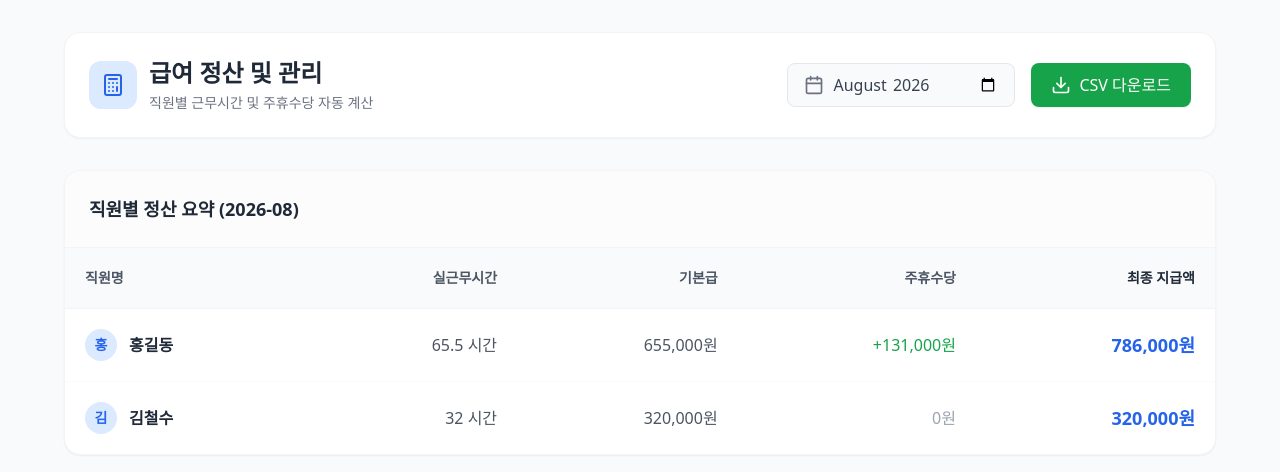
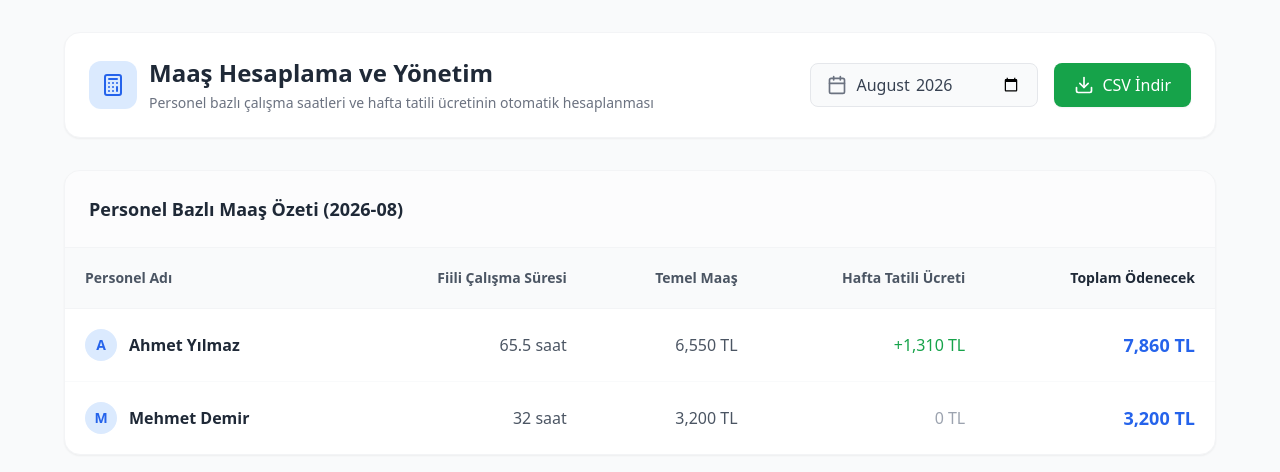
Before and after one commit to aytekin827/inseoul_attendance, a Next.js app: page /admin/payroll in a window 1280 px wide. Shown: the top 472 px of the page. Built offline with nearby package versions, Linux system fonts and the light colour scheme.

Commit message:
터키어수정

```diff
--- a/app/admin/page.tsx
+++ b/app/admin/page.tsx
@@ -11,7 +11,7 @@ export default function AdminDashboard() {
       {/* Sidebar */}
       <aside className="w-64 bg-white border-r border-gray-200">
         <div className="p-6">
-          <h2 className="text-xl font-bold text-gray-800">사장님 대시보드</h2>
+          <h2 className="text-xl font-bold text-gray-800">Yönetici Paneli</h2>
         </div>
         <nav className="space-y-1 px-4">
           <button
@@ -19,21 +19,21 @@ export default function AdminDashboard() {
             className={`w-full flex items-center p-3 rounded-lg transition-colors ${activeTab === 'realtime' ? 'bg-blue-50 text-blue-600 font-medium' : 'text-gray-600 hover:bg-gray-50'}`}
           >
             <Clock className="w-5 h-5 mr-3" />
-            실시간 근무 보드
+            Canlı Çalışma Panosu
           </button>
           <button
             onClick={() => setActiveTab("records")}
             className={`w-full flex items-center p-3 rounded-lg transition-colors ${activeTab === 'records' ? 'bg-blue-50 text-blue-600 font-medium' : 'text-gray-600 hover:bg-gray-50'}`}
           >
             <CalendarDays className="w-5 h-5 mr-3" />
-            월별 근태 목록
+            Aylık Çalışma Kayıtları
           </button>
           <button
             onClick={() => setActiveTab("employees")}
             className={`w-full flex items-center p-3 rounded-lg transition-colors ${activeTab === 'employees' ? 'bg-blue-50 text-blue-600 font-medium' : 'text-gray-600 hover:bg-gray-50'}`}
           >
             <Users className="w-5 h-5 mr-3" />
-            직원 관리
+            Personel Yönetimi
           </button>
         </nav>
       </aside>
@@ -49,29 +49,28 @@ export default function AdminDashboard() {
 }
 
 // -------------------------------------------------------------
-// 하위 컴포넌트들 (실제 구현 시 데이터를 Supabase에서 불러와야 합니다)
+// 하위 컴포넌트들
 // -------------------------------------------------------------
 
 function RealtimeBoard() {
   return (
     <div className="animate-in fade-in duration-300">
-      <h3 className="text-2xl font-bold mb-6 text-gray-800">실시간 근무 보드</h3>
+      <h3 className="text-2xl font-bold mb-6 text-gray-800">Canlı Çalışma Panosu</h3>
       <div className="grid grid-cols-1 md:grid-cols-2 lg:grid-cols-3 gap-6">
-        {/* 임시 카드 UI (DB 연동 시 map으로 렌더링) */}
         <div className="bg-white p-6 rounded-2xl shadow-sm border border-gray-100">
           <div className="flex justify-between items-start mb-4">
             <div>
-              <h4 className="text-lg font-bold text-gray-800">홍길동</h4>
-              <p className="text-sm text-gray-500 mt-1">출근: 오늘 09:00</p>
+              <h4 className="text-lg font-bold text-gray-800">Ahmet Yılmaz</h4>
+              <p className="text-sm text-gray-500 mt-1">Giriş: Bugün 09:00</p>
             </div>
             <span className="px-3 py-1 bg-green-100 text-green-700 text-xs font-bold rounded-full">
-              근무중
+              Çalışıyor
             </span>
           </div>
           <div className="pt-4 border-t border-gray-50">
-            <p className="text-sm text-gray-500 mb-1">현재 근무 시간</p>
+            <p className="text-sm text-gray-500 mb-1">Mevcut Çalışma Süresi</p>
             <div className="text-3xl font-bold text-blue-600">
-              2h 30m
+              2sa 30dk
             </div>
           </div>
         </div>
@@ -83,31 +82,30 @@ function RealtimeBoard() {
 function MonthlyRecords() {
   return (
     <div className="animate-in fade-in duration-300">
-      <h3 className="text-2xl font-bold mb-6 text-gray-800">월별 근태 목록</h3>
+      <h3 className="text-2xl font-bold mb-6 text-gray-800">Aylık Çalışma Kayıtları</h3>
       <div className="bg-white rounded-2xl shadow-sm border border-gray-100 overflow-hidden">
         <table className="w-full text-left">
           <thead className="bg-gray-50 border-b border-gray-100">
             <tr>
-              <th className="p-4 text-sm font-semibold text-gray-600">날짜</th>
-              <th className="p-4 text-sm font-semibold text-gray-600">직원명</th>
-              <th className="p-4 text-sm font-semibold text-gray-600">출근 시간</th>
-              <th className="p-4 text-sm font-semibold text-gray-600">퇴근 시간</th>
-              <th className="p-4 text-sm font-semibold text-gray-600">상태</th>
-              <th className="p-4 text-sm font-semibold text-gray-600 text-center">관리</th>
+              <th className="p-4 text-sm font-semibold text-gray-600">Tarih</th>
+              <th className="p-4 text-sm font-semibold text-gray-600">Personel Adı</th>
+              <th className="p-4 text-sm font-semibold text-gray-600">Giriş Saati</th>
+              <th className="p-4 text-sm font-semibold text-gray-600">Çıkış Saati</th>
+              <th className="p-4 text-sm font-semibold text-gray-600">Durum</th>
+              <th className="p-4 text-sm font-semibold text-gray-600 text-center">Yönetim</th>
             </tr>
           </thead>
           <tbody className="divide-y divide-gray-50">
-            {/* 임시 데이터 행 */}
             <tr className="hover:bg-gray-50 transition-colors">
               <td className="p-4 text-gray-800">2026-08-30</td>
-              <td className="p-4 font-medium text-gray-800">홍길동</td>
+              <td className="p-4 font-medium text-gray-800">Ahmet Yılmaz</td>
               <td className="p-4 text-gray-600">09:00</td>
               <td className="p-4 text-gray-600">-</td>
               <td className="p-4">
-                <span className="text-red-500 text-sm font-medium bg-red-50 px-2 py-1 rounded-md">퇴근 미체크</span>
+                <span className="text-red-500 text-sm font-medium bg-red-50 px-2 py-1 rounded-md">Çıkış Yapılmadı</span>
               </td>
               <td className="p-4 text-center">
-                <button className="px-3 py-1 text-sm text-blue-600 bg-blue-50 rounded-lg hover:bg-blue-100 transition-colors font-medium">수정</button>
+                <button className="px-3 py-1 text-sm text-blue-600 bg-blue-50 rounded-lg hover:bg-blue-100 transition-colors font-medium">Düzenle</button>
               </td>
             </tr>
           </tbody>
@@ -121,32 +119,31 @@ function EmployeeManagement() {
   return (
     <div className="animate-in fade-in duration-300">
       <div className="flex justify-between items-center mb-6">
-        <h3 className="text-2xl font-bold text-gray-800">직원 관리</h3>
+        <h3 className="text-2xl font-bold text-gray-800">Personel Yönetimi</h3>
         <button className="bg-blue-600 text-white px-5 py-2.5 rounded-xl font-medium hover:bg-blue-700 transition-colors shadow-sm">
-          + 신규 직원 등록
+          + Yeni Personel Ekle
         </button>
       </div>
       <div className="bg-white rounded-2xl shadow-sm border border-gray-100 overflow-hidden">
         <table className="w-full text-left">
           <thead className="bg-gray-50 border-b border-gray-100">
             <tr>
-              <th className="p-4 text-sm font-semibold text-gray-600">직원명</th>
-              <th className="p-4 text-sm font-semibold text-gray-600">기본 시급</th>
-              <th className="p-4 text-sm font-semibold text-gray-600">상태</th>
-              <th className="p-4 text-sm font-semibold text-gray-600 text-right">관리</th>
+              <th className="p-4 text-sm font-semibold text-gray-600">Personel Adı</th>
+              <th className="p-4 text-sm font-semibold text-gray-600">Saatlik Ücret</th>
+              <th className="p-4 text-sm font-semibold text-gray-600">Durum</th>
+              <th className="p-4 text-sm font-semibold text-gray-600 text-right">Yönetim</th>
             </tr>
           </thead>
           <tbody className="divide-y divide-gray-50">
-            {/* 임시 데이터 행 */}
             <tr className="hover:bg-gray-50 transition-colors">
-              <td className="p-4 font-medium text-gray-800">홍길동</td>
-              <td className="p-4 text-gray-600">10,000원</td>
+              <td className="p-4 font-medium text-gray-800">Ahmet Yılmaz</td>
+              <td className="p-4 text-gray-600">100 TL</td>
               <td className="p-4">
-                <span className="px-3 py-1 bg-green-50 text-green-700 text-xs font-bold rounded-full border border-green-100">활성</span>
+                <span className="px-3 py-1 bg-green-50 text-green-700 text-xs font-bold rounded-full border border-green-100">Aktif</span>
               </td>
               <td className="p-4 text-right">
-                <button className="text-gray-500 hover:text-blue-600 text-sm font-medium mr-4 transition-colors">수정</button>
-                <button className="text-gray-500 hover:text-red-600 text-sm font-medium transition-colors">비활성화</button>
+                <button className="text-gray-500 hover:text-blue-600 text-sm font-medium mr-4 transition-colors">Düzenle</button>
+                <button className="text-gray-500 hover:text-red-600 text-sm font-medium transition-colors">Pasifleştir</button>
               </td>
             </tr>
           </tbody>
--- a/app/admin/payroll/page.tsx
+++ b/app/admin/payroll/page.tsx
@@ -3,26 +3,23 @@
 import { useState } from "react";
 import { Download, Calculator, Calendar } from "lucide-react";
 
-// 실제 구현 시 아래 유틸을 활용해 서버/클라이언트 단에서 데이터를 연산합니다.
-// import { calculateMonthlyPayroll, PayrollSummary } from "@/lib/payroll";
-
 // --- UI 시연을 위한 임시 목업 데이터 ---
 const MOCK_PAYROLL_DATA = [
   {
     employeeId: "emp-001",
-    employeeName: "홍길동",
+    employeeName: "Ahmet Yılmaz",
     totalWorkHours: 65.5,
-    basePay: 655000,
-    weeklyHolidayAllowance: 131000,
-    totalPay: 786000
+    basePay: 6550,
+    weeklyHolidayAllowance: 1310,
+    totalPay: 7860
   },
   {
     employeeId: "emp-002",
-    employeeName: "김철수",
+    employeeName: "Mehmet Demir",
     totalWorkHours: 32.0,
-    basePay: 320000,
-    weeklyHolidayAllowance: 0, // 주 15시간 미만으로 가정
-    totalPay: 320000
+    basePay: 3200,
+    weeklyHolidayAllowance: 0,
+    totalPay: 3200
   }
 ];
 
@@ -35,21 +32,20 @@ export default function PayrollPage() {
     setIsDownloading(true);
 
     // CSV 헤더
-    let csvContent = "직원명,근무일자,출근,퇴근,휴게시간(분),실근무시간,시급,정산금액\n";
+    let csvContent = "Personel Adı,Çalışma Tarihi,Giriş,Çıkış,Mola Süresi (dk),Fiili Çalışma Süresi,Saatlik Ücret,Hesaplanan Tutar\n";
 
-    // TODO: 실제 구현 시에는 월별 모든 직원의 상세 근태(AttendanceRecord) 리스트를 순회하며 행을 생성합니다.
-    // 여기서는 UI 기능 시연용 임시 텍스트를 삽입합니다.
-    csvContent += "홍길동,2026-08-01,09:00:00,18:00:00,60,8.0,10000,80000\n";
-    csvContent += "홍길동,2026-08-02,09:00:00,14:00:00,0,5.0,10000,50000\n";
+    // UI 기능 시연용 임시 텍스트
+    csvContent += "Ahmet Yılmaz,2026-08-01,09:00:00,18:00:00,60,8.0,100,800\n";
+    csvContent += "Ahmet Yılmaz,2026-08-02,09:00:00,14:00:00,0,5.0,100,500\n";
 
-    // BOM 추가 (한글 깨짐 방지)
+    // BOM 추가 (한글 깨짐 방지 / UTF-8 지원)
     const BOM = "\uFEFF";
     const blob = new Blob([BOM + csvContent], { type: 'text/csv;charset=utf-8;' });
 
     const link = document.createElement("a");
     const url = URL.createObjectURL(blob);
     link.setAttribute("href", url);
-    link.setAttribute("download", `급여정산_상세내역_${yearMonth}.csv`);
+    link.setAttribute("download", `Maas_Detayi_${yearMonth}.csv`);
     link.style.visibility = 'hidden';
 
     document.body.appendChild(link);
@@ -70,8 +66,8 @@ export default function PayrollPage() {
               <Calculator className="w-6 h-6" />
             </div>
             <div>
-              <h2 className="text-2xl font-bold text-gray-800">급여 정산 및 관리</h2>
-              <p className="text-gray-500 text-sm mt-1">직원별 근무시간 및 주휴수당 자동 계산</p>
+              <h2 className="text-2xl font-bold text-gray-800">Maaş Hesaplama ve Yönetim</h2>
+              <p className="text-gray-500 text-sm mt-1">Personel bazlı çalışma saatleri ve hafta tatili ücretinin otomatik hesaplanması</p>
             </div>
           </div>
 
@@ -91,7 +87,7 @@ export default function PayrollPage() {
               className="flex items-center px-5 py-2.5 bg-green-600 text-white font-medium rounded-lg hover:bg-green-700 transition-colors disabled:opacity-70 shadow-sm"
             >
               <Download className="w-5 h-5 mr-2" />
-              {isDownloading ? "다운로드 중..." : "CSV 다운로드"}
+              {isDownloading ? "İndiriliyor..." : "CSV İndir"}
             </button>
           </div>
         </div>
@@ -99,18 +95,18 @@ export default function PayrollPage() {
         {/* 직원별 급여 요약 테이블 */}
         <div className="bg-white rounded-2xl shadow-sm border border-gray-100 overflow-hidden">
           <div className="p-6 border-b border-gray-100 bg-gray-50/50">
-            <h3 className="text-lg font-bold text-gray-800">직원별 정산 요약 ({yearMonth})</h3>
+            <h3 className="text-lg font-bold text-gray-800">Personel Bazlı Maaş Özeti ({yearMonth})</h3>
           </div>
 
           <div className="overflow-x-auto">
             <table className="w-full text-left">
               <thead className="bg-gray-50 border-b border-gray-100">
                 <tr>
-                  <th className="p-5 text-sm font-semibold text-gray-600">직원명</th>
-                  <th className="p-5 text-sm font-semibold text-gray-600 text-right">실근무시간</th>
-                  <th className="p-5 text-sm font-semibold text-gray-600 text-right">기본급</th>
-                  <th className="p-5 text-sm font-semibold text-gray-600 text-right">주휴수당</th>
-                  <th className="p-5 text-sm font-bold text-gray-800 text-right">최종 지급액</th>
+                  <th className="p-5 text-sm font-semibold text-gray-600">Personel Adı</th>
+                  <th className="p-5 text-sm font-semibold text-gray-600 text-right">Fiili Çalışma Süresi</th>
+                  <th className="p-5 text-sm font-semibold text-gray-600 text-right">Temel Maaş</th>
+                  <th className="p-5 text-sm font-semibold text-gray-600 text-right">Hafta Tatili Ücreti</th>
+                  <th className="p-5 text-sm font-bold text-gray-800 text-right">Toplam Ödenecek</th>
                 </tr>
               </thead>
               <tbody className="divide-y divide-gray-50">
@@ -123,19 +119,19 @@ export default function PayrollPage() {
                       {payroll.employeeName}
                     </td>
                     <td className="p-5 text-right text-gray-600 font-medium">
-                      {payroll.totalWorkHours} 시간
+                      {payroll.totalWorkHours} saat
                     </td>
                     <td className="p-5 text-right text-gray-600">
-                      {payroll.basePay.toLocaleString()}원
+                      {payroll.basePay.toLocaleString()} TL
                     </td>
                     <td className="p-5 text-right text-gray-600">
                       {payroll.weeklyHolidayAllowance > 0
-                        ? <span className="text-green-600 font-medium">+{payroll.weeklyHolidayAllowance.toLocaleString()}원</span>
-                        : <span className="text-gray-400">0원</span>
+                        ? <span className="text-green-600 font-medium">+{payroll.weeklyHolidayAllowance.toLocaleString()} TL</span>
+                        : <span className="text-gray-400">0 TL</span>
                       }
                     </td>
                     <td className="p-5 text-right font-bold text-lg text-blue-600">
-                      {payroll.totalPay.toLocaleString()}원
+                      {payroll.totalPay.toLocaleString()} TL
                     </td>
                   </tr>
                 ))}
--- a/app/api/employees/route.ts
+++ b/app/api/employees/route.ts
@@ -11,7 +11,7 @@ export async function GET() {
 
     if (error) {
       console.error('Error fetching employees:', error);
-      return NextResponse.json({ error: 'Failed to fetch employees' }, { status: 500 });
+      return NextResponse.json({ error: 'Personel listesi alınamadı' }, { status: 500 });
     }
 
     // In a real production app, we might want to omit pin_code from this payload,
@@ -19,6 +19,6 @@ export async function GET() {
     return NextResponse.json({ employees });
   } catch (err: any) {
     console.error('Unexpected error in GET /api/employees:', err);
-    return NextResponse.json({ error: 'Internal Server Error' }, { status: 500 });
+    return NextResponse.json({ error: 'Sunucu hatası oluştu' }, { status: 500 });
   }
 }
--- a/app/layout.tsx
+++ b/app/layout.tsx
@@ -3,7 +3,7 @@ import './globals.css';
 
 export const metadata: Metadata = {
   title: 'Inseoul Attendance',
-  description: '식당 매장 QR 기반 출퇴근 기록 및 사장님 급여 관리 시스템',
+  description: 'Restoran QR tabanlı giriş-çıkış kaydı ve patron maaş yönetim sistemi',
 };
 
 export default function RootLayout({
@@ -12,7 +12,7 @@ export default function RootLayout({
   children: React.ReactNode;
 }) {
   return (
-    <html lang="ko">
+    <html lang="tr">
       <body>{children}</body>
     </html>
   );
```
Also changed, not shown: app/api/attendance/route.ts (+10 -10 lines), app/page.tsx (+12 -12 lines).
